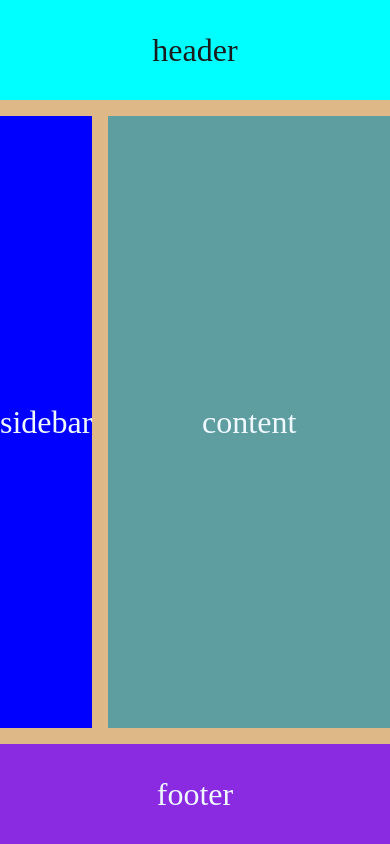
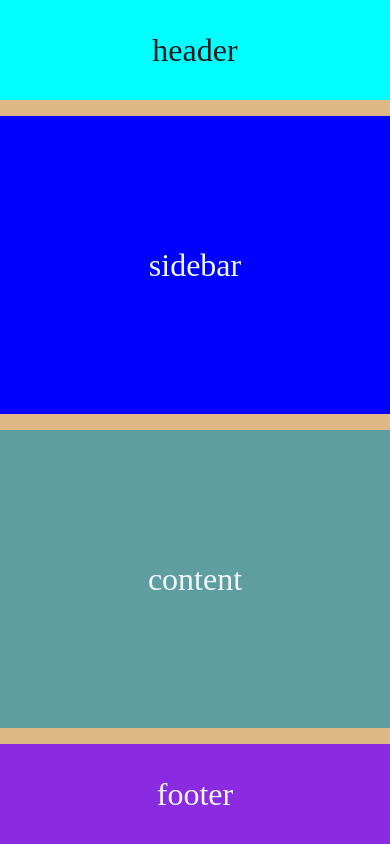
Before and after one commit to Mandula1350/lic, a plain HTML site: page index.html in a window 390 px wide. Drawn offline with Linux system fonts and the light colour scheme.

Commit message:
Update style.css

```diff
--- a/style.css
+++ b/style.css
@@ -7,7 +7,10 @@
     display: grid;
     grid-template-columns: 1fr repeat(2,2fr);
     grid-template-rows: min-content repeat(2,2fr) min-content;
-    grid-area: 5rem;
+    grid-template-areas: "navbar navbar navbar"
+                         "sidebar content content"
+                         "sidebar content content"
+                         "footer footer footer";
     grid-gap: 1rem;
     background-color: burlywood;
     height: 100vh;
@@ -22,8 +25,7 @@
     background-color: aqua;
     width: 100%;
     height: 100px;
-    grid-row: 1/2;
-    grid-column: 1/-1;
+    grid-area: navbar;
 }
 .sidebar{
     display: flex;
@@ -32,8 +34,7 @@
     color: aliceblue;
     font-size: 2rem;
     background-color: blue;
-    grid-row: 2/4;
-    grid-column: 1/-3;
+    grid-area: sidebar;
 }
 .content{
     display: flex;
@@ -42,8 +43,7 @@
     font-size: 2rem;
     color: aliceblue;
     background-color: cadetblue;
-    grid-row: 2/4;
-    grid-column: 2/-1;
+    grid-area: content;
 }
 .footer{
     display: flex;
@@ -52,8 +52,19 @@
     align-items: center;
     color: aliceblue;
     background-color: blueviolet;
-    grid-row: 4/5;
-    grid-column: 1/-1;
+    grid-area: footer;
     width: 100%;
     height: 100px;
 }
+
+@media only screen and (max-width:430px) {
+    .front-page{
+        display: grid;
+        grid-template-columns: 2fr;
+        grid-template-rows: min-content 2fr 2fr min-content;
+        grid-template-areas: "navbar"
+                             "sidebar"
+                             "content"
+                             "footer";
+    }
+  }
```
